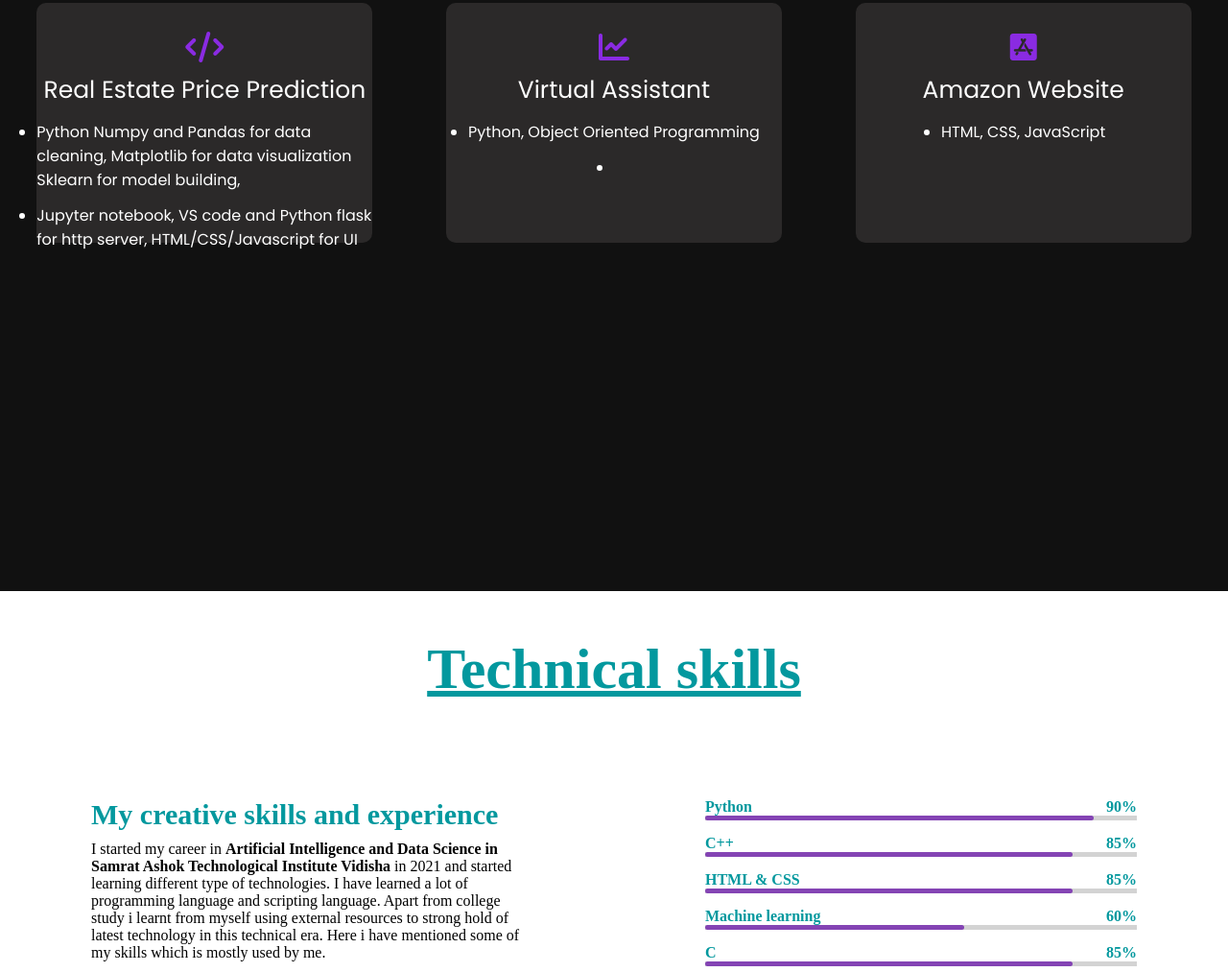
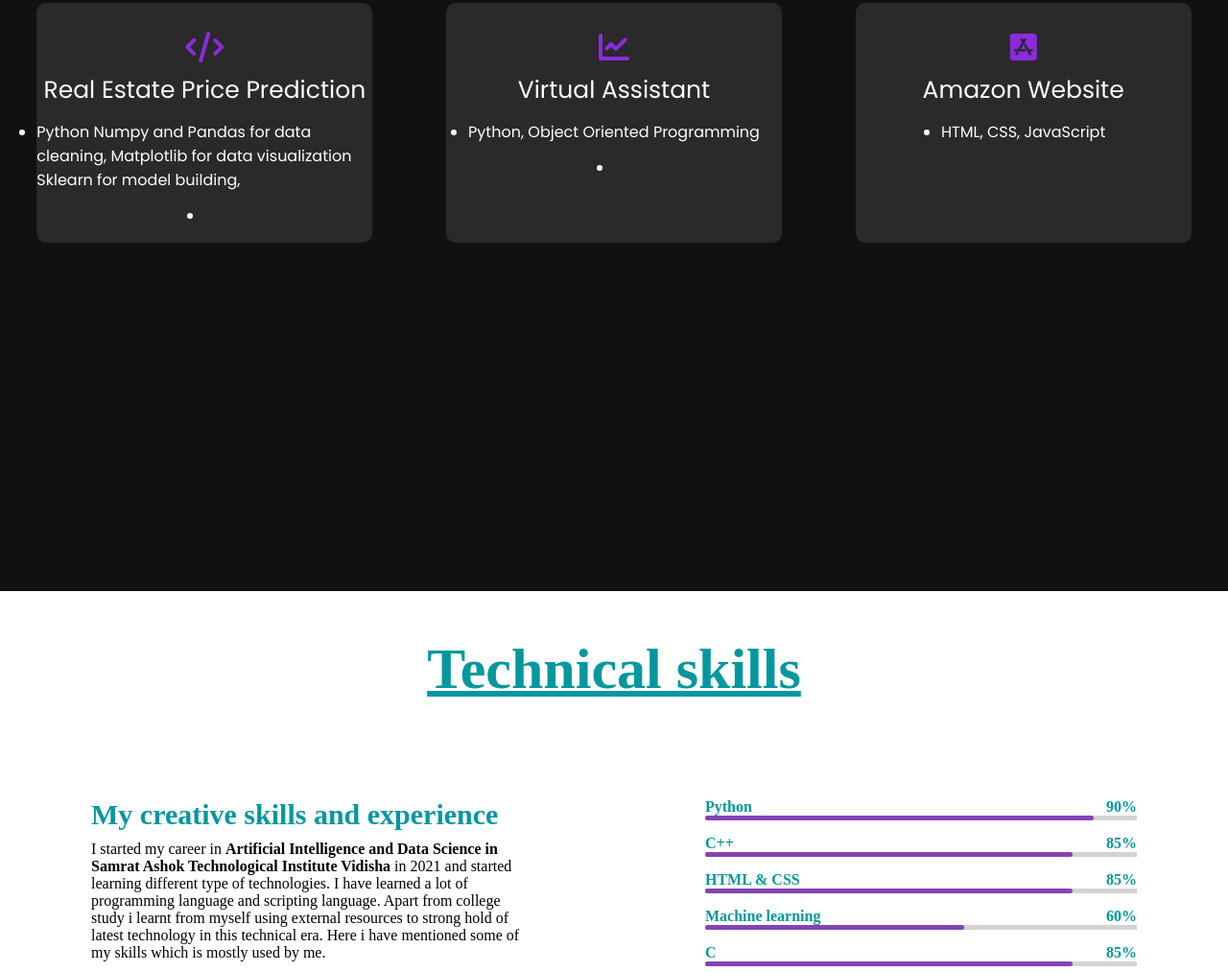
Before and after one commit to shakti2002/shakti_portfolio, a plain HTML site: page index.html in a window 1280 px wide. Shown: the part 2584-3597 px from the top of the page at 96% size. Drawn offline with nearby package versions, Linux system fonts and the light colour scheme; a web font is replaced by a local one.

Commit message:
Update index.html

```diff
--- a/index.html
+++ b/index.html
@@ -170,7 +170,7 @@
                         <div class="text">Real Estate Price Prediction</div>
                         <ul class="no-bullets">
                             <li><a href="https://github.com/shakti2002/Real_state_price_pridcition">Python Numpy and Pandas for data cleaning, Matplotlib for data visualization Sklearn for model building,</a></li>
-                            <li><a href="https://github.com/shakti2002/Real_state_price_pridcition">Jupyter notebook, VS code and Python flask for http server, HTML/CSS/Javascript for UI</a></li>
+                            <li><a href="https://github.com/shakti2002/Real_state_price_pridcition"></a></li>
                         </ul>
                     </div>
                 </div>
```
